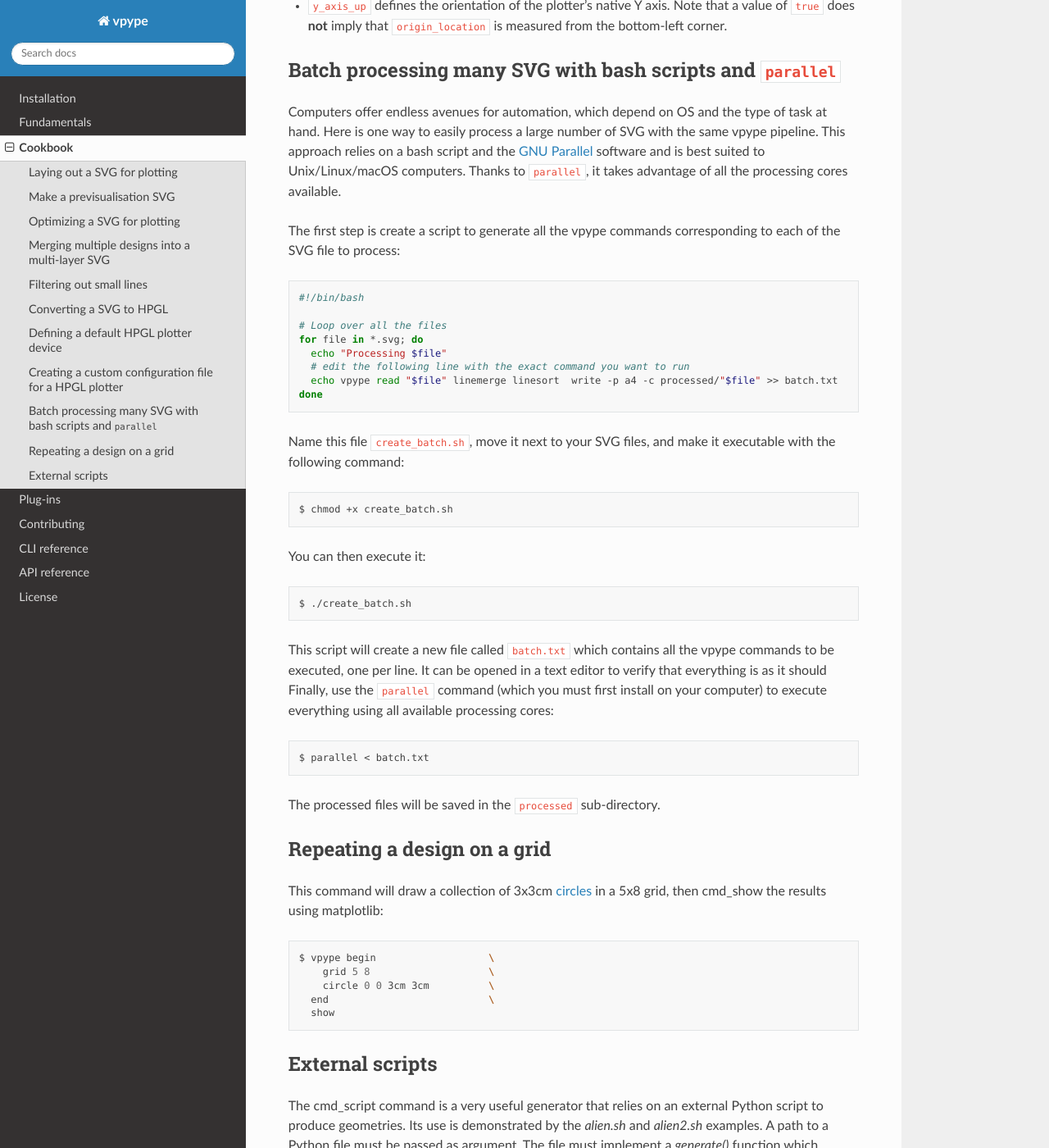
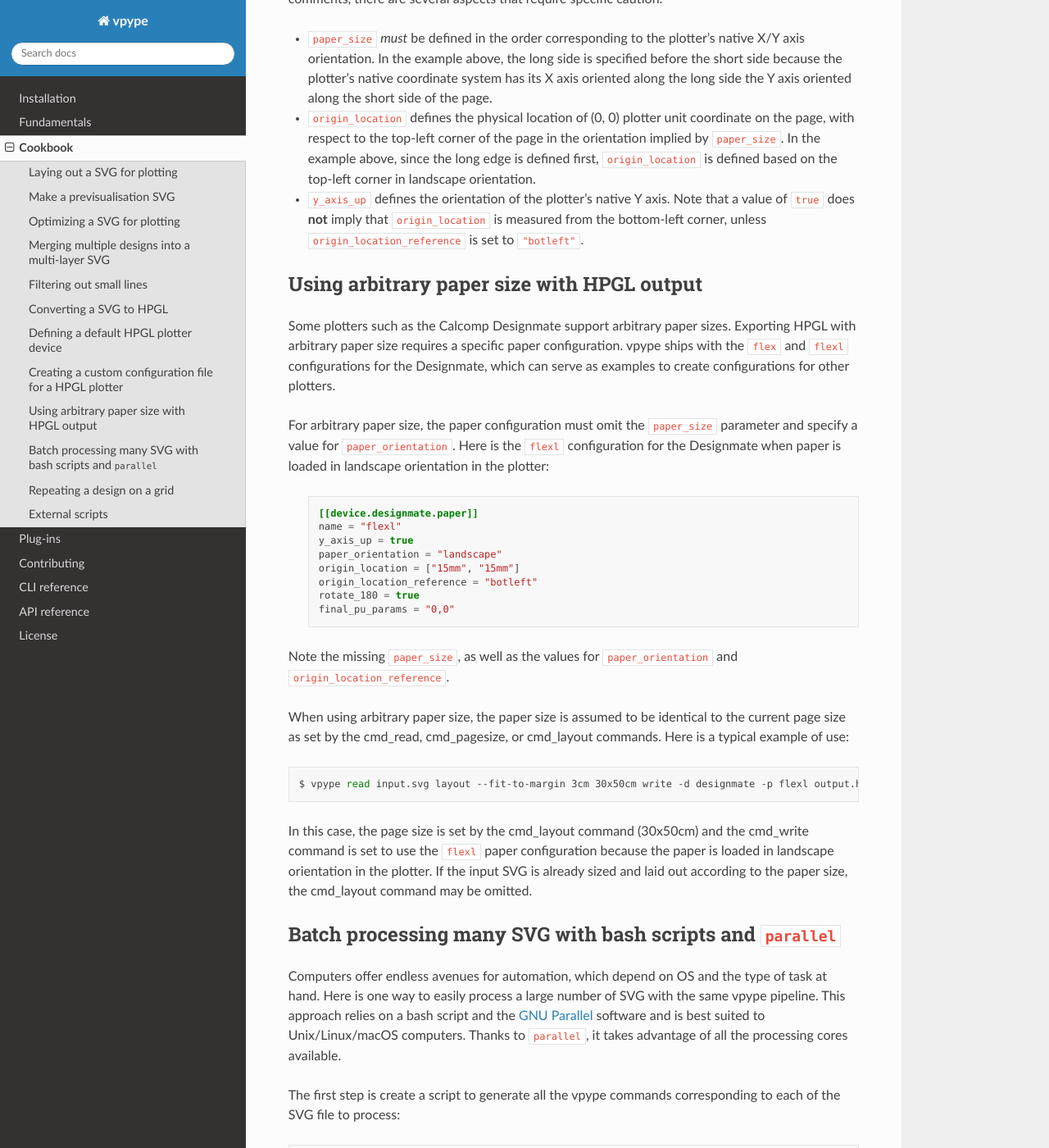
Before and after one commit to abey79/vpype, a Sphinx documentation site: the page built from docs/cookbook.rst, in a window 1280 px wide and 1400 px high, scrolled down 6074 px. Shown: the whole window at 82% size. Built offline with Sphinx 7.4.7 and the Read the Docs theme 2.0.0, drawn with Linux system fonts in a browser that asks for light colours; some of the changed text lies outside the part shown.

Commit message:
Updated doc, changelog and docstring

```diff
--- a/docs/cookbook.rst
+++ b/docs/cookbook.rst
@@ -196,17 +196,31 @@ Then, the configuration file must include one ``paper`` section for each paper f
 
   .. code-block:: toml
 
-    [[device.my_plotter.paper]]         # note the double brackets!
+    [[device.my_plotter.paper]]
     name = "a"                          # name of the paper format
 
-    paper_size = ["11in", "8.5in"]      # physical paper size / CAUTION: order must respect
-                                        # the native X/Y axis orientation of the plotter
+    paper_size = ["11in", "8.5in"]      # (optional) physical paper size / CAUTION: order must
+                                        # respect the native X/Y axis orientation of the plotter
+                                        # unless paper_orientation is specified
+                                        # Note: may be omitted if the plotter support arbitrary
+                                        # paper size
+
+    paper_orientation = "portrait"      # (optional) "portrait" or "landscape"
+                                        # specify the orientation of the plotter  coordinate
+                                        # system on the page ("landscape" means the X axis is
+                                        # along the long edge)
 
     origin_location = [".5in", "8in"]   # physical location from the page's top-left corner of
                                         # the (0, 0) plotter unit coordinates
 
-    x_range = [0, 16640]                # admissible range in plotter units along the X axis
-    y_range = [0, 10365]                # admissible range in plotter units along the Y axis
+    origin_location_reference = "topleft"
+                                        # (optional) reference used for origin_location
+                                        # "topleft" (default) or "botleft"
+
+    x_range = [0, 16640]                # (optional) admissible range in plotter units along
+                                        # the X axis
+    y_range = [0, 10365]                # (optional) admissible range in plotter units along
+                                        # the Y axis
     y_axis_up = true                    # set to true if the plotter's Y axis points up on
                                         # the physical page
     rotate_180 = true                   # (optional) set to true to rotate the geometries by
@@ -236,7 +250,42 @@ aspects that require specific caution:
   top-left corner of the page in the orientation implied by ``paper_size``. In the example above, since the long edge
   is defined first, ``origin_location`` is defined based on the top-left corner in landscape orientation.
 * ``y_axis_up`` defines the orientation of the plotter's native Y axis. Note that a value of ``true`` does **not** imply
-  that ``origin_location`` is measured from the bottom-left corner.
+  that ``origin_location`` is measured from the bottom-left corner, unless ``origin_location_reference`` is set to
+  ``"botleft"``.
+
+
+Using arbitrary paper size with HPGL output
+===========================================
+
+Some plotters such as the Calcomp Designmate support arbitrary paper sizes. Exporting HPGL with arbitrary paper size
+requires a specific paper configuration. vpype ships with the ``flex`` and ``flexl`` configurations for the
+Designmate, which can serve as examples to create configurations for other plotters.
+
+For arbitrary paper size, the paper configuration must omit the ``paper_size`` parameter and specify a value for
+``paper_orientation``. Here is the ``flexl`` configuration for the Designmate when paper is loaded in landscape
+orientation in the plotter:
+
+  .. code-block:: toml
+
+    [[device.designmate.paper]]
+    name = "flexl"
+    y_axis_up = true
+    paper_orientation = "landscape"
+    origin_location = ["15mm", "15mm"]
+    origin_location_reference = "botleft"
+    rotate_180 = true
+    final_pu_params = "0,0"
+
+Note the missing ``paper_size``, as well as the values for ``paper_orientation`` and ``origin_location_reference``.
+
+When using arbitrary paper size, the paper size is assumed to be identical to the current page size as set by the
+:ref:`cmd_read`, :ref:`cmd_pagesize`, or :ref:`cmd_layout` commands. Here is a typical example of use::
+
+  $ vpype read input.svg layout --fit-to-margin 3cm 30x50cm write -d designmate -p flexl output.hpgl
+
+In this case, the page size is set by the :ref:`cmd_layout` command (30x50cm) and the :ref:`cmd_write` command is set to
+use the ``flexl`` paper configuration because the paper is loaded in landscape orientation in the plotter. If the input
+SVG is already sized and laid out according to the paper size, the :ref:`cmd_layout` command may be omitted.
 
 
 Batch processing many SVG with bash scripts and ``parallel``
```
Also changed, not shown: CHANGELOG.md (+2 -1 lines), 1 other file.
